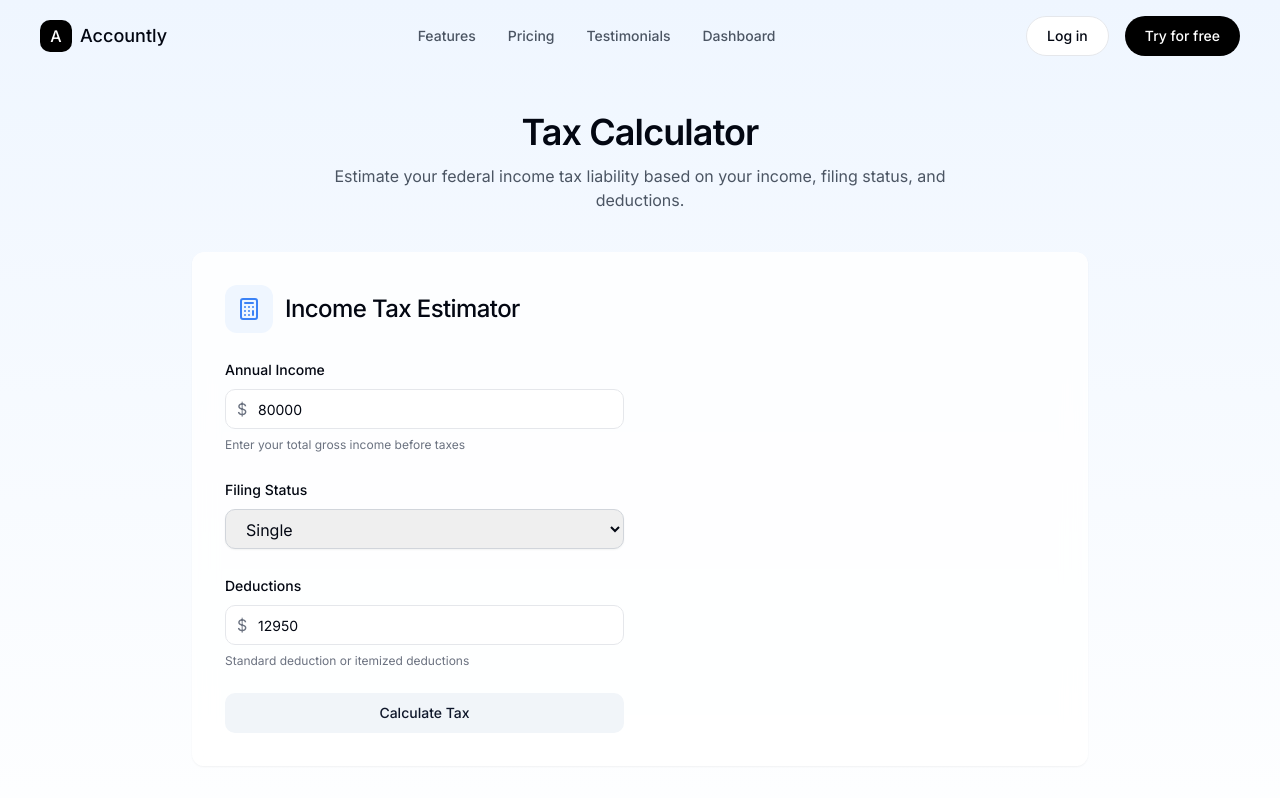
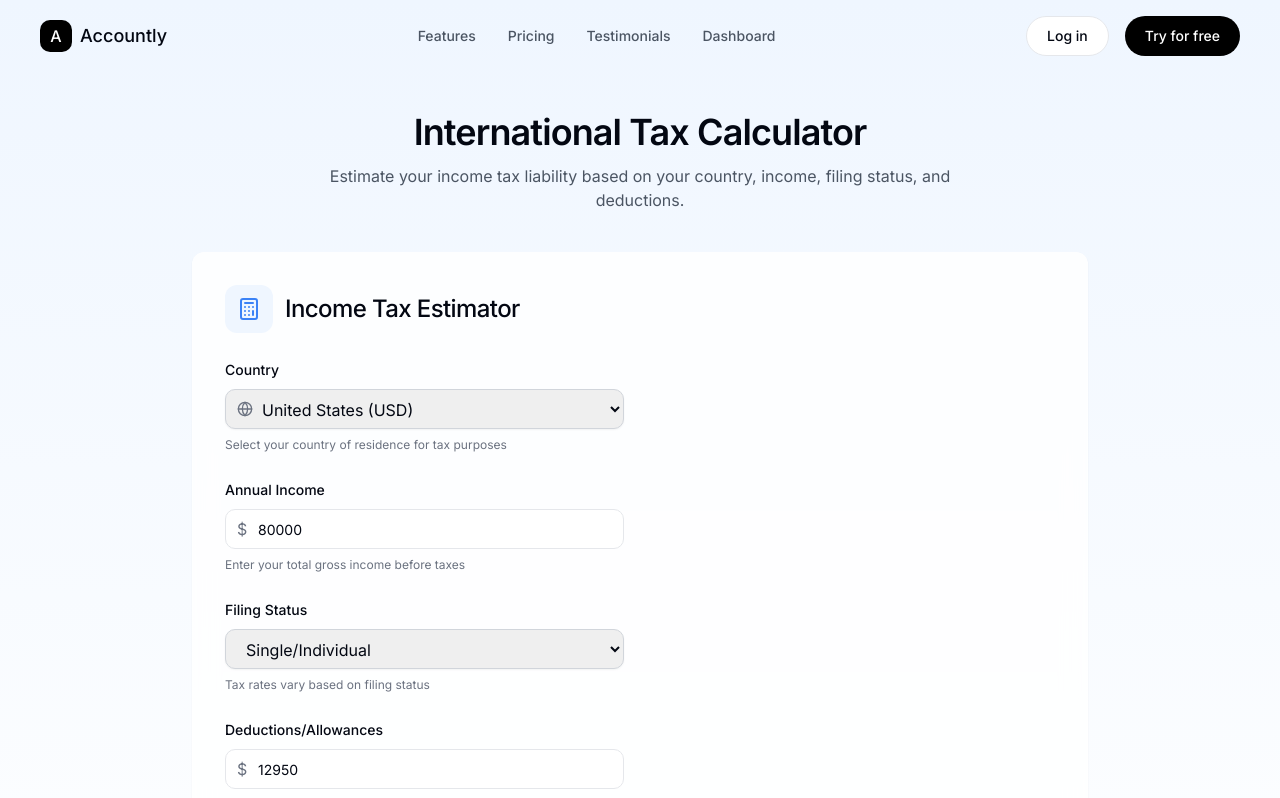
Before and after one commit to Rexfordshelby/auto-accountant-assistant, a React (Vite) app: page /tools/tax-calculator in a window 1280 px wide. Shown: the top 798 px of the page. Built offline with nearby package versions, Linux system fonts and the light colour scheme.

Commit message:
Make app usable internationally
The app should be usable for different countries with different rules and accounts and Tax.

```diff
--- a/src/pages/TaxCalculator.tsx
+++ b/src/pages/TaxCalculator.tsx
@@ -4,19 +4,45 @@ import { Button } from "@/components/ui/button";
 import { Input } from "@/components/ui/input";
 import { Label } from "@/components/ui/label";
 import { useToast } from "@/hooks/use-toast";
-import { Calculator, Download, HelpCircle } from 'lucide-react';
+import { Calculator, Download, HelpCircle, Globe } from 'lucide-react';
 import Navbar from '../components/Navbar';
 import Footer from '../components/Footer';
 
-type TaxBracket = {
+// Define interfaces for tax rules
+interface TaxBracket {
   min: number;
   max: number | null;
   rate: number;
+}
+
+interface CountryTaxRules {
+  name: string;
+  code: string;
+  currency: string;
+  symbol: string;
+  standardDeduction: {
+    single: number;
+    married: number;
   };
+  brackets: {
+    single: TaxBracket[];
+    married: TaxBracket[];
+  };
+}
 
-// 2023 US Federal Tax Brackets (simplified)
-const FEDERAL_TAX_BRACKETS: Record<string, TaxBracket[]> = {
-  'single': [
+// Tax rules for different countries
+const COUNTRIES_TAX_RULES: CountryTaxRules[] = [
+  {
+    name: "United States",
+    code: "us",
+    currency: "USD",
+    symbol: "$",
+    standardDeduction: {
+      single: 12950,
+      married: 25900
+    },
+    brackets: {
+      single: [
         { min: 0, max: 11000, rate: 0.10 },
         { min: 11001, max: 44725, rate: 0.12 },
         { min: 44726, max: 95375, rate: 0.22 },
@@ -25,7 +51,7 @@ const FEDERAL_TAX_BRACKETS: Record<string, TaxBracket[]> = {
         { min: 231251, max: 578125, rate: 0.35 },
         { min: 578126, max: null, rate: 0.37 }
       ],
-  'married': [
+      married: [
         { min: 0, max: 22000, rate: 0.10 },
         { min: 22001, max: 89450, rate: 0.12 },
         { min: 89451, max: 190750, rate: 0.22 },
@@ -34,40 +60,156 @@ const FEDERAL_TAX_BRACKETS: Record<string, TaxBracket[]> = {
         { min: 462501, max: 693750, rate: 0.35 },
         { min: 693751, max: null, rate: 0.37 }
       ]
-};
+    }
+  },
+  {
+    name: "United Kingdom",
+    code: "uk",
+    currency: "GBP",
+    symbol: "£",
+    standardDeduction: {
+      single: 12570,
+      married: 12570 // UK doesn't have different marriage allowances in this simplified model
+    },
+    brackets: {
+      single: [
+        { min: 0, max: 12570, rate: 0.00 },
+        { min: 12571, max: 50270, rate: 0.20 },
+        { min: 50271, max: 150000, rate: 0.40 },
+        { min: 150001, max: null, rate: 0.45 }
+      ],
+      married: [
+        { min: 0, max: 12570, rate: 0.00 },
+        { min: 12571, max: 50270, rate: 0.20 },
+        { min: 50271, max: 150000, rate: 0.40 },
+        { min: 150001, max: null, rate: 0.45 }
+      ]
+    }
+  },
+  {
+    name: "Canada",
+    code: "ca",
+    currency: "CAD",
+    symbol: "$",
+    standardDeduction: {
+      single: 14398,
+      married: 14398 // Simplified for this example
+    },
+    brackets: {
+      single: [
+        { min: 0, max: 49020, rate: 0.15 },
+        { min: 49021, max: 98040, rate: 0.205 },
+        { min: 98041, max: 151978, rate: 0.26 },
+        { min: 151979, max: 216511, rate: 0.29 },
+        { min: 216512, max: null, rate: 0.33 }
+      ],
+      married: [
+        { min: 0, max: 49020, rate: 0.15 },
+        { min: 49021, max: 98040, rate: 0.205 },
+        { min: 98041, max: 151978, rate: 0.26 },
+        { min: 151979, max: 216511, rate: 0.29 },
+        { min: 216512, max: null, rate: 0.33 }
+      ]
+    }
+  },
+  {
+    name: "Australia",
+    code: "au",
+    currency: "AUD",
+    symbol: "$",
+    standardDeduction: {
+      single: 18200,
+      married: 18200 // Australia doesn't have separate married filing
+    },
+    brackets: {
+      single: [
+        { min: 0, max: 18200, rate: 0.00 },
+        { min: 18201, max: 45000, rate: 0.19 },
+        { min: 45001, max: 120000, rate: 0.325 },
+        { min: 120001, max: 180000, rate: 0.37 },
+        { min: 180001, max: null, rate: 0.45 }
+      ],
+      married: [
+        { min: 0, max: 18200, rate: 0.00 },
+        { min: 18201, max: 45000, rate: 0.19 },
+        { min: 45001, max: 120000, rate: 0.325 },
+        { min: 120001, max: 180000, rate: 0.37 },
+        { min: 180001, max: null, rate: 0.45 }
+      ]
+    }
+  },
+  {
+    name: "India",
+    code: "in",
+    currency: "INR",
+    symbol: "₹",
+    standardDeduction: {
+      single: 50000,
+      married: 50000 // India doesn't distinguish for married status in this model
+    },
+    brackets: {
+      single: [
+        { min: 0, max: 250000, rate: 0.00 },
+        { min: 250001, max: 500000, rate: 0.05 },
+        { min: 500001, max: 750000, rate: 0.10 },
+        { min: 750001, max: 1000000, rate: 0.15 },
+        { min: 1000001, max: 1250000, rate: 0.20 },
+        { min: 1250001, max: 1500000, rate: 0.25 },
+        { min: 1500001, max: null, rate: 0.30 }
+      ],
+      married: [
+        { min: 0, max: 250000, rate: 0.00 },
+        { min: 250001, max: 500000, rate: 0.05 },
+        { min: 500001, max: 750000, rate: 0.10 },
+        { min: 750001, max: 1000000, rate: 0.15 },
+        { min: 1000001, max: 1250000, rate: 0.20 },
+        { min: 1250001, max: 1500000, rate: 0.25 },
+        { min: 1500001, max: null, rate: 0.30 }
+      ]
+    }
+  }
+];
 
 const TaxCalculator = () => {
   const { toast } = useToast();
   const [income, setIncome] = useState<string>('80000');
   const [filingStatus, setFilingStatus] = useState<'single' | 'married'>('single');
-  const [deductions, setDeductions] = useState<string>('12950'); // Standard deduction for single
+  const [deductions, setDeductions] = useState<string>('12950'); // Default US standard deduction
   const [taxableIncome, setTaxableIncome] = useState<number>(0);
-  const [federalTax, setFederalTax] = useState<number>(0);
+  const [tax, setTax] = useState<number>(0);
   const [effectiveRate, setEffectiveRate] = useState<number>(0);
   const [marginalRate, setMarginalRate] = useState<number>(0);
   const [showResults, setShowResults] = useState<boolean>(false);
+  const [selectedCountry, setSelectedCountry] = useState<string>("us");
 
   useEffect(() => {
     document.title = "Tax Calculator | Accountly";
   }, []);
 
+  // Get current country tax rules
+  const getCurrentCountryRules = (): CountryTaxRules => {
+    return COUNTRIES_TAX_RULES.find(country => country.code === selectedCountry) || COUNTRIES_TAX_RULES[0];
+  };
+
+  // Update standard deduction based on filing status and country
   useEffect(() => {
-    // Update standard deduction based on filing status
+    const countryRules = getCurrentCountryRules();
     if (filingStatus === 'single') {
-      setDeductions('12950');
+      setDeductions(countryRules.standardDeduction.single.toString());
     } else {
-      setDeductions('25900');
+      setDeductions(countryRules.standardDeduction.married.toString());
     }
-  }, [filingStatus]);
+  }, [filingStatus, selectedCountry]);
 
   const calculateTax = () => {
+    const countryRules = getCurrentCountryRules();
     const incomeValue = parseFloat(income) || 0;
     const deductionsValue = parseFloat(deductions) || 0;
     const taxable = Math.max(0, incomeValue - deductionsValue);
     setTaxableIncome(taxable);
 
     let totalTax = 0;
-    const brackets = FEDERAL_TAX_BRACKETS[filingStatus];
+    const brackets = countryRules.brackets[filingStatus];
 
     for (let i = 0; i < brackets.length; i++) {
       const { min, max, rate } = brackets[i];
@@ -84,13 +226,13 @@ const TaxCalculator = () => {
       }
     }
 
-    setFederalTax(totalTax);
+    setTax(totalTax);
     setEffectiveRate(incomeValue > 0 ? (totalTax / incomeValue) * 100 : 0);
     setShowResults(true);
 
     toast({
       title: "Tax calculation complete",
-      description: "Your estimated tax has been calculated.",
+      description: `Your estimated tax has been calculated for ${getCurrentCountryRules().name}.`,
     });
   };
 
@@ -101,6 +243,16 @@ const TaxCalculator = () => {
     });
   };
 
+  const handleCountryChange = (e: React.ChangeEvent<HTMLSelectElement>) => {
+    setSelectedCountry(e.target.value);
+    setShowResults(false); // Reset results when country changes
+  };
+
+  // Get currency symbol for the selected country
+  const getCurrencySymbol = (): string => {
+    return getCurrentCountryRules().symbol;
+  };
+
   return (
     <div className="min-h-screen flex flex-col">
       <Navbar />
@@ -108,9 +260,9 @@ const TaxCalculator = () => {
       <div className="flex-grow pt-28 pb-16 px-6 bg-gradient-to-b from-blue-50 to-white">
         <div className="max-w-4xl mx-auto">
           <div className="text-center mb-10 animate-fade-up">
-            <h1 className="text-4xl font-semibold mb-3">Tax Calculator</h1>
+            <h1 className="text-4xl font-semibold mb-3">International Tax Calculator</h1>
             <p className="text-gray-600 max-w-2xl mx-auto">
-              Estimate your federal income tax liability based on your income, filing status, and deductions.
+              Estimate your income tax liability based on your country, income, filing status, and deductions.
             </p>
           </div>
 
@@ -126,9 +278,31 @@ const TaxCalculator = () => {
               <div>
                 <div className="space-y-6">
                   <div className="space-y-2">
+                    <Label htmlFor="country">Country</Label>
+                    <div className="relative">
+                      <span className="absolute left-3 top-1/2 -translate-y-1/2 text-gray-500">
+                        <Globe size={16} />
+                      </span>
+                      <select
+                        id="country"
+                        className="w-full pl-8 px-4 py-2 border border-gray-300 rounded-md shadow-sm focus:ring-blue-500 focus:border-blue-500"
+                        value={selectedCountry}
+                        onChange={handleCountryChange}
+                      >
+                        {COUNTRIES_TAX_RULES.map(country => (
+                          <option key={country.code} value={country.code}>
+                            {country.name} ({country.currency})
+                          </option>
+                        ))}
+                      </select>
+                    </div>
+                    <p className="text-xs text-gray-500">Select your country of residence for tax purposes</p>
+                  </div>
+
+                  <div className="space-y-2">
                     <Label htmlFor="income">Annual Income</Label>
                     <div className="relative">
-                      <span className="absolute left-3 top-1/2 -translate-y-1/2 text-gray-500">$</span>
+                      <span className="absolute left-3 top-1/2 -translate-y-1/2 text-gray-500">{getCurrencySymbol()}</span>
                       <Input
                         id="income"
                         type="number"
@@ -148,15 +322,16 @@ const TaxCalculator = () => {
                       value={filingStatus}
                       onChange={(e) => setFilingStatus(e.target.value as 'single' | 'married')}
                     >
-                      <option value="single">Single</option>
-                      <option value="married">Married Filing Jointly</option>
+                      <option value="single">Single/Individual</option>
+                      <option value="married">Married/Joint</option>
                     </select>
+                    <p className="text-xs text-gray-500">Tax rates vary based on filing status</p>
                   </div>
 
                   <div className="space-y-2">
-                    <Label htmlFor="deductions">Deductions</Label>
+                    <Label htmlFor="deductions">Deductions/Allowances</Label>
                     <div className="relative">
-                      <span className="absolute left-3 top-1/2 -translate-y-1/2 text-gray-500">$</span>
+                      <span className="absolute left-3 top-1/2 -translate-y-1/2 text-gray-500">{getCurrencySymbol()}</span>
                       <Input
                         id="deductions"
                         type="number"
@@ -165,7 +340,7 @@ const TaxCalculator = () => {
                         onChange={(e) => setDeductions(e.target.value)}
                       />
                     </div>
-                    <p className="text-xs text-gray-500">Standard deduction or itemized deductions</p>
+                    <p className="text-xs text-gray-500">Standard deduction or itemized deductions/personal allowances</p>
                   </div>
 
                   <Button onClick={calculateTax} className="w-full">Calculate Tax</Button>
@@ -175,27 +350,27 @@ const TaxCalculator = () => {
               {showResults && (
                 <div className="space-y-6">
                   <div className="p-6 bg-gray-50 rounded-xl">
-                    <h3 className="text-lg font-medium mb-4">Tax Summary</h3>
+                    <h3 className="text-lg font-medium mb-4">Tax Summary for {getCurrentCountryRules().name}</h3>
 
                     <div className="space-y-3">
                       <div className="flex justify-between items-center pb-2 border-b border-gray-200">
                         <span className="text-gray-600">Gross Income:</span>
-                        <span className="font-medium">${parseFloat(income).toLocaleString()}</span>
+                        <span className="font-medium">{getCurrencySymbol()}{parseFloat(income).toLocaleString()}</span>
                       </div>
 
                       <div className="flex justify-between items-center pb-2 border-b border-gray-200">
-                        <span className="text-gray-600">Deductions:</span>
-                        <span className="font-medium">${parseFloat(deductions).toLocaleString()}</span>
+                        <span className="text-gray-600">Deductions/Allowances:</span>
+                        <span className="font-medium">{getCurrencySymbol()}{parseFloat(deductions).toLocaleString()}</span>
                       </div>
 
                       <div className="flex justify-between items-center pb-2 border-b border-gray-200">
                         <span className="text-gray-600">Taxable Income:</span>
-                        <span className="font-medium">${taxableIncome.toLocaleString()}</span>
+                        <span className="font-medium">{getCurrencySymbol()}{taxableIncome.toLocaleString()}</span>
                       </div>
 
                       <div className="flex justify-between items-center pb-2 border-b border-gray-200">
-                        <span className="text-gray-600">Federal Tax:</span>
-                        <span className="font-semibold text-blue-600">${Math.round(federalTax).toLocaleString()}</span>
+                        <span className="text-gray-600">Estimated Tax:</span>
+                        <span className="font-semibold text-blue-600">{getCurrencySymbol()}{Math.round(tax).toLocaleString()}</span>
                       </div>
 
                       <div className="flex justify-between items-center pb-2 border-b border-gray-200">
@@ -228,8 +403,9 @@ const TaxCalculator = () => {
 
           <div className="mt-8 text-center">
             <p className="text-sm text-gray-500">
-              This calculator provides estimates for federal income tax only. State and local taxes are not included.
-              For accurate tax advice, please consult with a tax professional.
+              This calculator provides estimates for income tax only based on simplified tax rates for each country.
+              Actual tax calculations may vary based on regional specifics, additional deductions, credits, and other factors.
+              For accurate tax advice, please consult with a tax professional in your country.
             </p>
           </div>
         </div>
```
Lines whose indentation alone changed are shown as unchanged.
